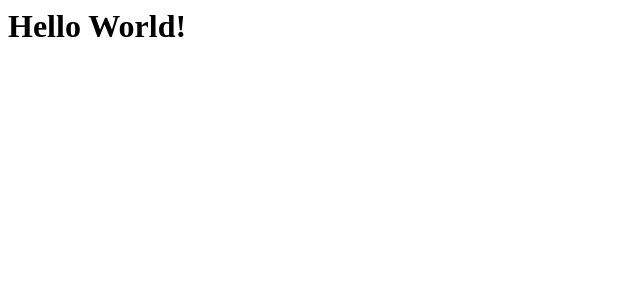
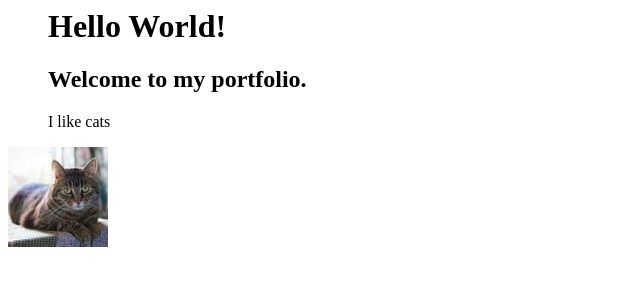
Before and after one commit to SiddidBhandar/siddidbhandar.github.io, a plain HTML site: page index.html in a window 1280 px wide. Shown: the whole page, without its empty margins (0-640 px from the left). Drawn offline with Linux system fonts and the light colour scheme.

Commit message:
Added cat image

```diff
--- a/index.html
+++ b/index.html
@@ -1 +1,18 @@
-<h1> Hello World! </h1>
+<html>
+    <head>
+        <title>My portfoilo</title>
+    </head>
+    <body lang="en">
+        <ul>
+            <h1>Hello World!</h1>
+        </ul>
+        <ul>
+            <h2>Welcome to my portfolio.</h2>
+        </ul>
+        <ul>
+            <p>I like cats</p>
+        </ul>
+        <img src="Images/100.jpg" alt="Cat.">
+
+    </body>
+</html>
```
Also changed, not shown: Images/100.jpg (added).
